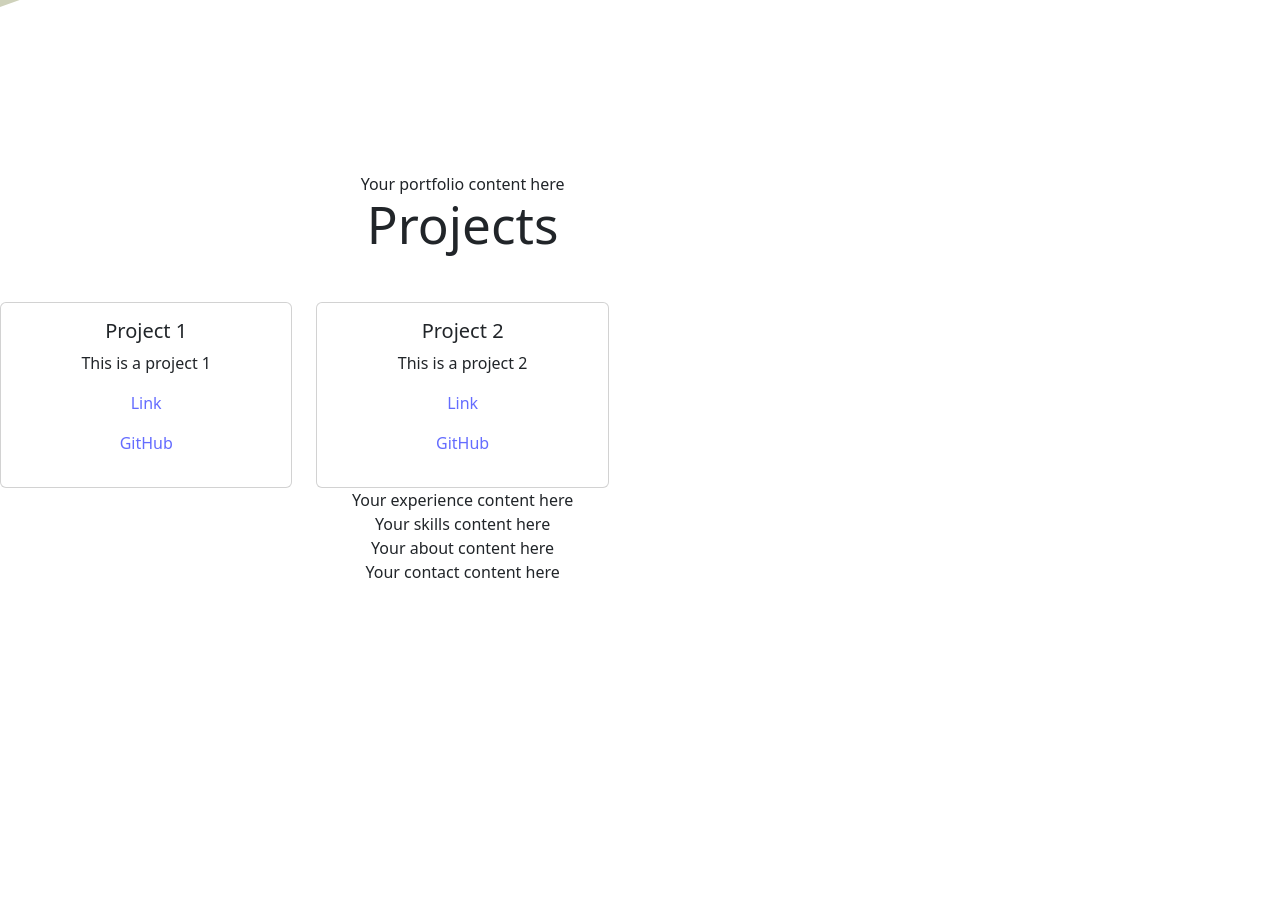
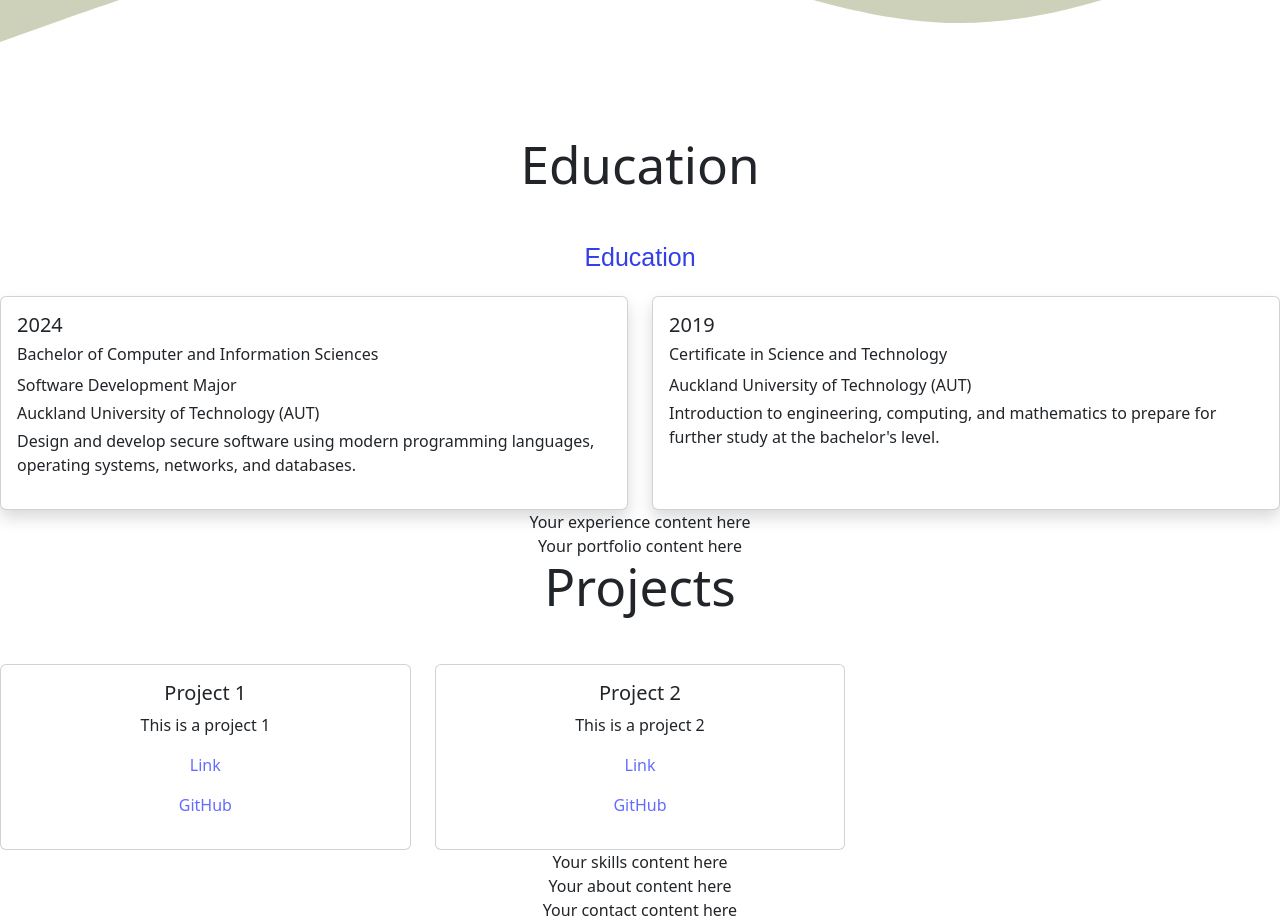
Before and after one commit to munishk686/portfolio, a React (Vite) app in the folder my-react-app/: page / in a window 1280 px wide. Shown: the part 540-1462 px from the top of the page. Before the commit the page ends 1124 px from the top, so only its background shows below. Built offline with nearby package versions, Linux system fonts and the light colour scheme; a web font is replaced by a local one.

Commit message:
Updated the Education section

```diff
--- /dev/null
+++ b/my-react-app/src/pages/Education.jsx
@@ -0,0 +1,44 @@
+import React from 'react';
+
+function Education() {
+  return (
+    <section id="education" >
+  <h3 className="text-center mb-4">Education</h3>
+  <div className="row g-4">
+    {/* Card 1 */}
+    <div className="col-md-6">
+      <div className="card h-100 w-100 p-3 shadow">
+        <h5 className="text-start">2024</h5>
+        <h6 className="text-start text-wrap" style={{ wordBreak: "break-word" }}>
+          Bachelor of Computer and Information Sciences
+        </h6>
+        <p className="text-start mb-1">Software Development Major</p>
+        <p className="text-start mb-1">Auckland University of Technology (AUT)</p>
+        <p className="text-start">
+          Design and develop secure software using modern programming languages,
+          operating systems, networks, and databases.
+        </p>
+      </div>
+    </div>
+
+    {/* Card 2 */}
+    <div className="col-md-6">
+      <div className="card h-100 w-100 p-3 shadow">
+        <h5 className="text-start">2019</h5>
+        <h6 className="text-start text-wrap" style={{ wordBreak: "break-word" }}>
+          Certificate in Science and Technology
+        </h6>
+        <p className="text-start mb-1">Auckland University of Technology (AUT)</p>
+        <p className="text-start">
+          Introduction to engineering, computing, and mathematics to prepare for
+          further study at the bachelor's level.
+        </p>
+      </div>
+    </div>
+  </div>
+</section>
+
+  );
+}
+
+export default Education;
--- a/my-react-app/src/pages/Home.jsx
+++ b/my-react-app/src/pages/Home.jsx
@@ -1,24 +1,35 @@
 import Card from "../../components/Card";
+import Education from './Education';
 
 function Home() {
     return (
         <div>
-            <section id="home">Your experience content here
+            <section id="home">
                 <div className="row align-items-center secound">
                     <div className="col-md-4">
-                    <img src="/photo.jpg" alt="photo" className='img-fluid circle-image' />
+                        <img
+                            src="/photo.jpg"
+                            alt="photo"
+                            className="img-fluid circle-image"
+                        />
                     </div>
                     <div className="col-md-8 font ">
                         <h1>Munish Kumar</h1>
                         <h3>Software Developer</h3>
-                    <p>Proficient in modern web development using React, Next.js, Node.js, and AWS.</p>
-                    <p>Experienced in building scalable applications, improving performance, and solving</p>
+                        <p>
+                            Proficient in modern web development using React, Next.js,
+                            Node.js, and AWS.
+                        </p>
+                        <p>
+                            Experienced in building scalable applications, improving
+                            performance, and solving
+                        </p>
                         <p>complex technical problems with clean, efficient code.</p>
                         <a
                             href="/CV.pdf"
                             download
                             className="btn btn-primary"
-                    style={{ fontSize: '0.9rem' }}
+                            style={{ fontSize: "0.9rem" }}
                         >
                             <img
                                 src="https://cdn-icons-png.flaticon.com/16/724/724933.png"
@@ -29,15 +40,37 @@ function Home() {
                             Download CV
                         </a>
                     </div>
-
                 </div>
                 <div className="wave">
-                <svg xmlns="http://www.w3.org/2000/svg" viewBox="0 0 1440 320" className="svg-wave">
-                    <path fill="#ced1ba" fillOpacity="1" d="M0,288L60,266.7C120,245,240,203,360,181.3C480,160,600,160,720,186.7C840,213,960,267,1080,266.7C1200,267,1320,213,1380,186.7L1440,160L1440,0L1380,0C1320,0,1200,0,1080,0C960,0,840,0,720,0C600,0,480,0,360,0C240,0,120,0,60,0L0,0Z"></path>
+                    <svg
+                        xmlns="http://www.w3.org/2000/svg"
+                        viewBox="0 0 1440 320"
+                        className="svg-wave"
+                    >
+                        <path
+                            fill="#ced1ba"
+                            fillOpacity="1"
+                            d="M0,288L60,266.7C120,245,240,203,360,181.3C480,160,600,160,720,186.7C840,213,960,267,1080,266.7C1200,267,1320,213,1380,186.7L1440,160L1440,0L1380,0C1320,0,1200,0,1080,0C960,0,840,0,720,0C600,0,480,0,360,0C240,0,120,0,60,0L0,0Z"
+                        ></path>
                     </svg>
                 </div>
+            </section>
+            {/* home section ends here */}
+
+            {/* education section start here */}
+                <h1 className="text-center">Education</h1>
+                <Education />
+
+            {/* education section ends here */}
+
+            {/* experience section start here */}
+            <section id="experience">Your experience content here</section>
+            {/* experience section ends here */}
+
+            {/* portfolio section start here */}
             <div>
-                <section id="portfolio">Your portfolio content here
+                <section id="portfolio">
+                    Your portfolio content here
                     <h1 className="text-center">Projects</h1>
                     <div className="row">
                         <Card
@@ -55,16 +88,13 @@ function Home() {
                     </div>
                 </section>
             </div>
-         </section>
-            <section id="experience">Your experience content here</section>
+            {/* experience section ends here */}
+
             <section id="skills">Your skills content here</section>
             <section id="about">Your about content here</section>
             <section id="contact">Your contact content here</section>
         </div>
-
-
     );
-
 }
 
 export default Home;
```
Lines whose indentation alone changed are shown as unchanged.
